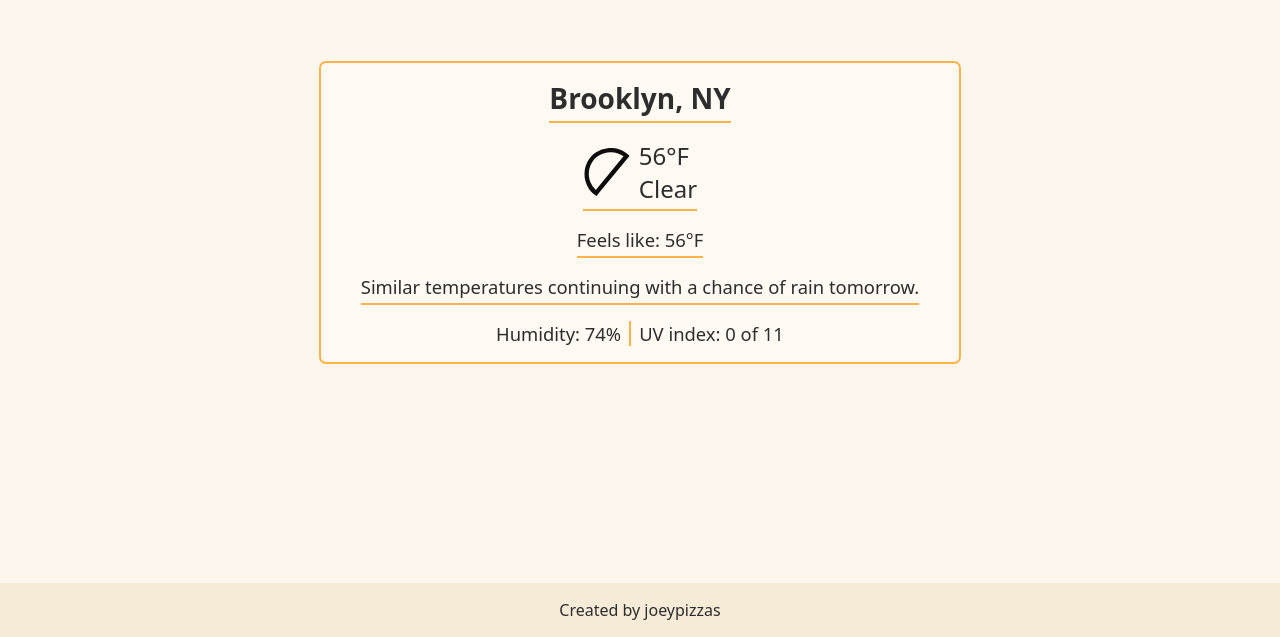
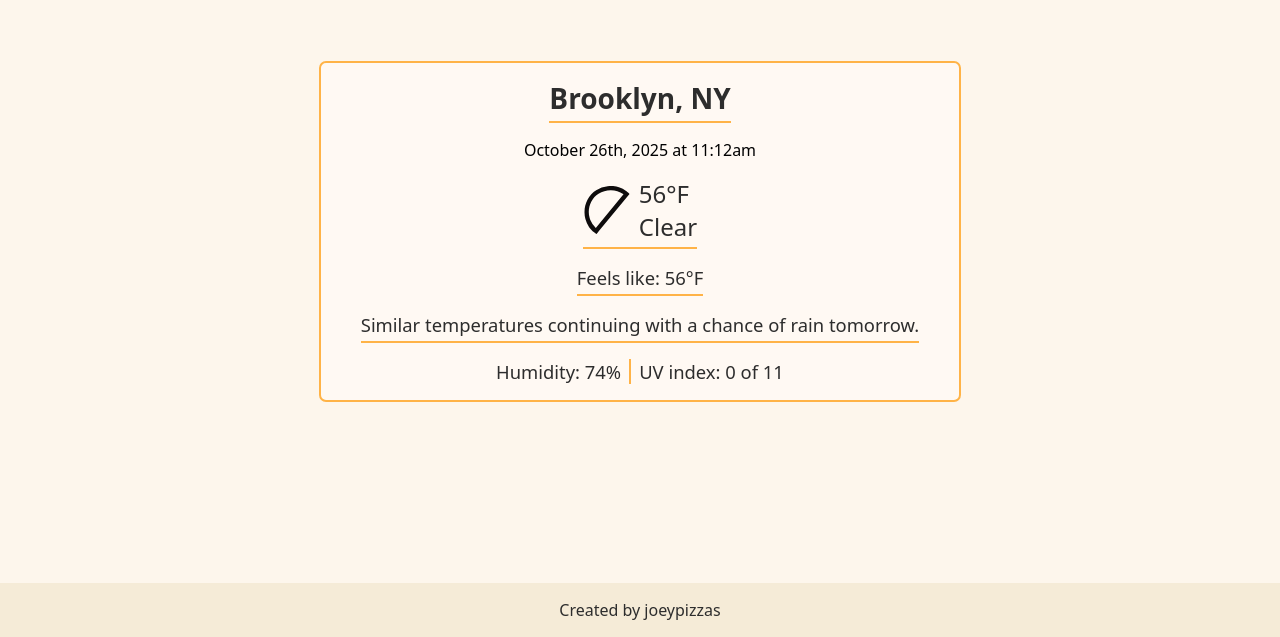
Before and after one commit to joeypizzas/weather-app, a website built with webpack: page src/template.html in a window 1280 px wide. Shown: the part 163-800 px from the top of the page. Built offline with nearby package versions, Linux system fonts and the light colour scheme.

Commit message:
Added hardcoded date and time

```diff
--- a/src/template.html
+++ b/src/template.html
@@ -38,6 +38,7 @@
         </form>
         <div id="weather-card">
           <div id="card-title">Brooklyn, NY</div>
+          <div id="date-and-time">October 26th, 2025 at 11:12am</div>
           <div id="icon-and-temp">
             <img src="./icons/clear-night.svg" alt="clear night" />
             <div id="temp-and-conditions">
```
